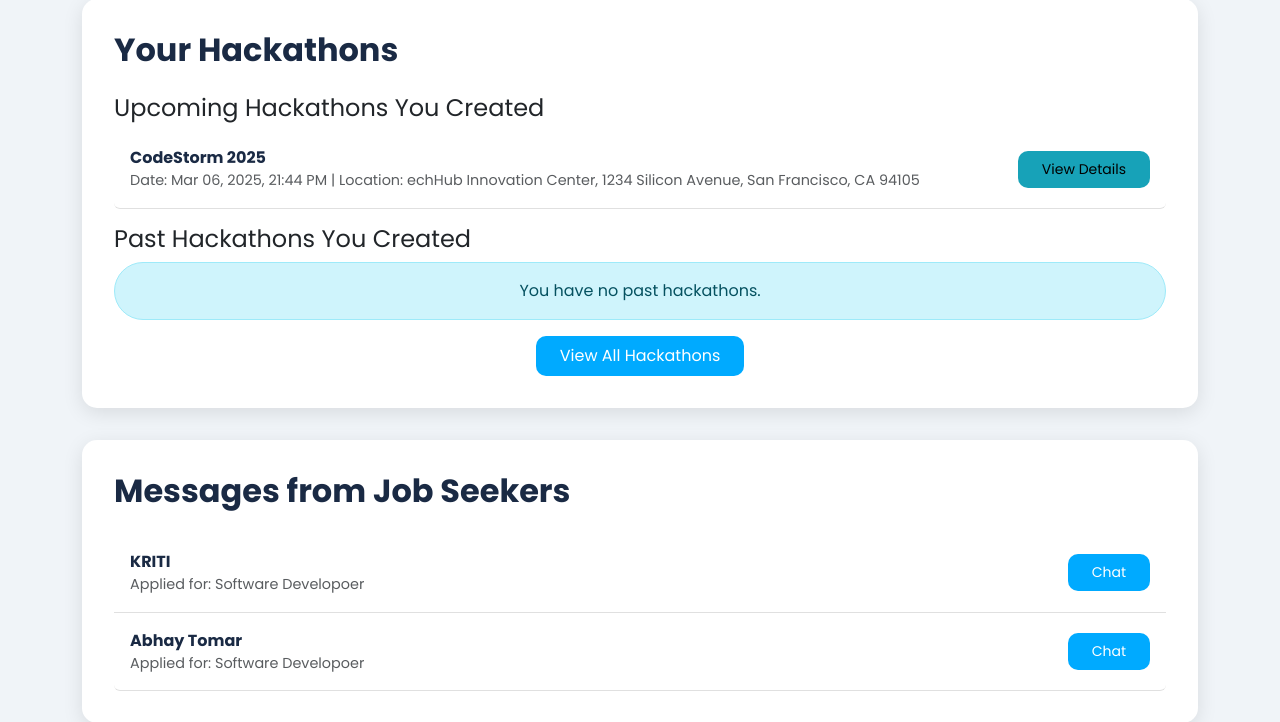
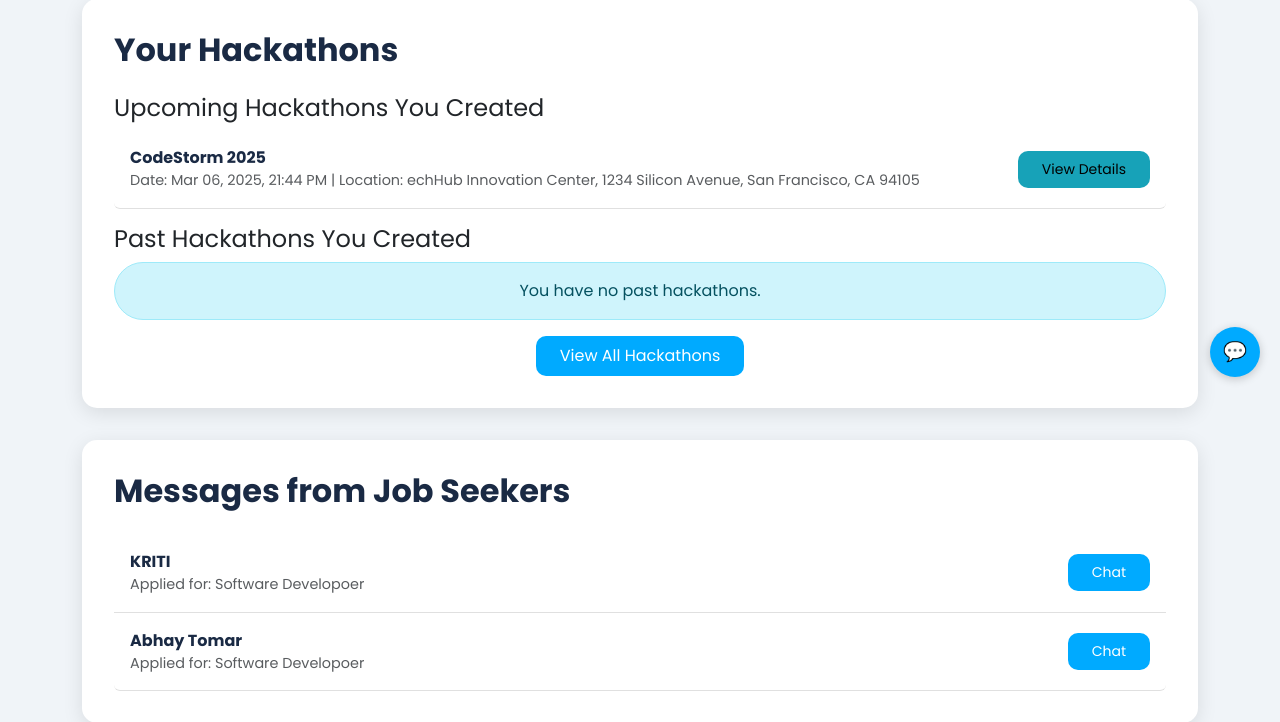
Before and after one commit to Srijan-7904/JobPortal, a PHP site: page /JobPortal/views/dashboard.php in a window 1280 px wide. Shown: the part 403-1125 px from the top of the page. Run offline with PHP 8.4, Linux system fonts and the light colour scheme; a user stored in the database is signed in; data comes from the database, SQL or seed files in the repository; some libraries are stand-ins or nearby versions.

Commit message:
Update dashboard.php

```diff
--- a/views/dashboard.php
+++ b/views/dashboard.php
@@ -140,7 +140,6 @@ $registered_hackathons = [];
 $past_hackathons = [];
 
 if ($user_role === 'employer') {
-    // For employers: Fetch hackathons they created
     $stmt = $conn->prepare("SELECT * FROM hackathons WHERE employer_id = ? AND is_active = 1 ORDER BY date ASC LIMIT 3");
     $stmt->bind_param("i", $user_id);
     $stmt->execute();
@@ -153,13 +152,11 @@ if ($user_role === 'employer') {
     $past_hackathons = $stmt->get_result()->fetch_all(MYSQLI_ASSOC);
     $stmt->close();
 } else {
-    // For job seekers: Fetch upcoming hackathons
     $stmt = $conn->prepare("SELECT h.*, u.name AS organizer_name FROM hackathons h JOIN users u ON h.employer_id = u.id WHERE h.is_active = 1 ORDER BY h.date ASC LIMIT 3");
     $stmt->execute();
     $upcoming_hackathons = $stmt->get_result()->fetch_all(MYSQLI_ASSOC);
     $stmt->close();
 
-    // Fetch hackathons the job seeker has registered for
     $stmt = $conn->prepare("
         SELECT h.*, u.name AS organizer_name
         FROM hackathons h
@@ -508,7 +505,7 @@ if ($user_role === 'employer') {
             font-size: 0.9rem;
         }
 
-        /* Modal Styling (for job details only, since hackathon modals are removed) */
+        /* Modal Styling */
         .modal {
             z-index: 1055;
         }
@@ -634,6 +631,42 @@ if ($user_role === 'employer') {
             transform: translateY(-5px);
         }
 
+        /* Chatbot Styling */
+        .chatbot-container {
+            position: fixed;
+            bottom: 60px; /* Adjusted to accommodate toggle button */
+            right: 20px;
+            z-index: 1070; /* Higher than toast (1060) and modal (1055) */
+        }
+
+        #toggleChatbot {
+            position: fixed;
+            bottom: 20px;
+            right: 20px;
+            z-index: 1075; /* Above chatbot */
+            border-radius: 50%;
+            width: 50px;
+            height: 50px;
+            display: flex;
+            align-items: center;
+            justify-content: center;
+            font-size: 1.2rem;
+            box-shadow: 0 2px 10px rgba(0,0,0,0.2);
+        }
+
+        zapier-interfaces-chatbot-embed {
+            display: none; /* Hidden by default */
+            border-radius: 10px;
+            box-shadow: 0 5px 15px rgba(0,0,0,0.2);
+            overflow: hidden;
+        }
+
+        /* Attempt to hide "Made with Zapier" branding */
+        zapier-interfaces-chatbot-embed::part(footer),
+        zapier-interfaces-chatbot-embed [slot="footer"] {
+            display: none !important;
+        }
+
         /* Responsive Design */
         @media (max-width: 768px) {
             .job-list {
@@ -658,6 +691,11 @@ if ($user_role === 'employer') {
 
             .chat-section, .hackathon-section {
                 padding: 1rem;
+            }
+
+            zapier-interfaces-chatbot-embed {
+                width: 300px;
+                height: 400px;
             }
         }
     </style>
@@ -1129,6 +1167,18 @@ if ($user_role === 'employer') {
         </div>
     </footer>
 
+    <!-- Chatbot Container with Toggle Button -->
+    <div class="chatbot-container" id="chatbotContainer">
+        <script async type="module" src="https://interfaces.zapier.com/assets/web-components/zapier-interfaces/zapier-interfaces.esm.js"></script>
+        <zapier-interfaces-chatbot-embed
+            is-popup="false"
+            chatbot-id="cm8kj49cb000l12yyt5s0gm8k"
+            height="600px"
+            width="400px">
+        </zapier-interfaces-chatbot-embed>
+    </div>
+    <button id="toggleChatbot" class="btn btn-primary" aria-label="Toggle Chatbot">💬</button>
+
     <!-- Scripts -->
     <script src="https://cdn.jsdelivr.net/npm/bootstrap@5.3.0/dist/js/bootstrap.bundle.min.js"
             integrity="sha384-geWF76RCwLtnZ8qwWowPQNguL3RmwHVBC9FhGdlKrxdiJJigb/j/68SIy3Te4Bkz"
@@ -1141,6 +1191,19 @@ if ($user_role === 'employer') {
             crossorigin="anonymous"></script>
     <script>
         document.addEventListener('DOMContentLoaded', () => {
+            // Existing JavaScript remains unchanged until here...
+
+            // Chatbot Toggle Functionality
+            const toggleChatbotBtn = document.getElementById('toggleChatbot');
+            const chatbotEmbed = document.querySelector('zapier-interfaces-chatbot-embed');
+
+            toggleChatbotBtn.addEventListener('click', () => {
+                const isVisible = chatbotEmbed.style.display === 'block';
+                chatbotEmbed.style.display = isVisible ? 'none' : 'block';
+                toggleChatbotBtn.textContent = isVisible ? '💬' : '✖'; // Change icon based on state
+                toggleChatbotBtn.setAttribute('aria-label', isVisible ? 'Show Chatbot' : 'Hide Chatbot');
+            });
+
             // Log the number of job cards for debugging
             const jobCards = document.querySelectorAll('.card');
             console.log('Number of job cards:', jobCards.length);
```
Lines whose indentation alone changed are shown as unchanged.
